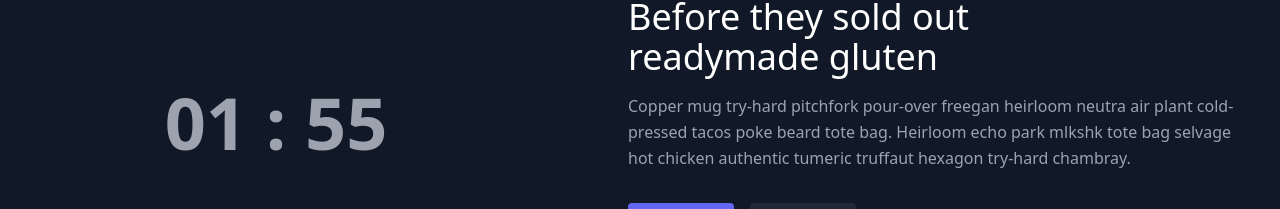
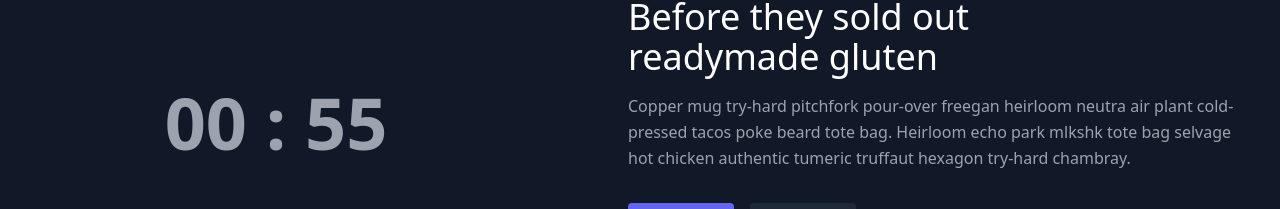
Before and after one commit to rahulbarwal/pomodro, a Svelte app: page / in a window 1280 px wide. Shown: the part 179-388 px from the top of the page. Built offline with nearby package versions, Linux system fonts and the light colour scheme; the HTML template or start-up script is replaced by a standard one.

Commit message:
Bug fix: Timer was running below 0 mins.

```diff
--- a/src/components/RunningTimer.svelte
+++ b/src/components/RunningTimer.svelte
@@ -15,16 +15,18 @@
       break;
   }
 
+  minutes -= 1;
   let seconds = 60;
   const interval = setInterval(() => {
     seconds -= 1;
     if (seconds === 0) {
-      minutes -= 1;
-      seconds = 60;
-    }
-    if (minutes === 0 && seconds === 0) {
-      seconds = 0;
-      clearInterval(interval);
+      if (minutes === 0) {
+        seconds = 0;
+        clearInterval(interval);
+      } else {
+        minutes -= 1;
+        seconds = 60;
+      }
     }
   }, 1000);
 
```
